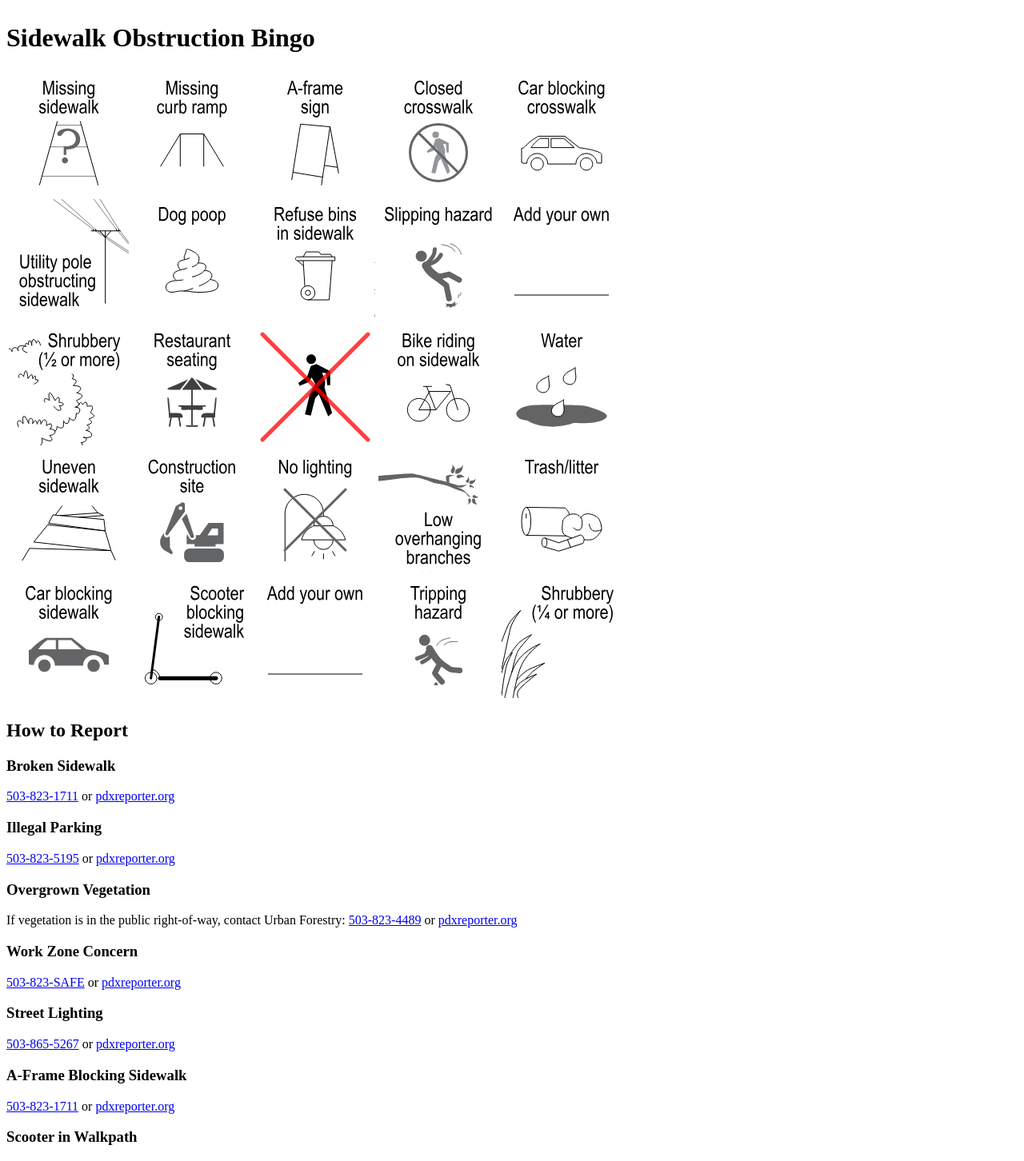
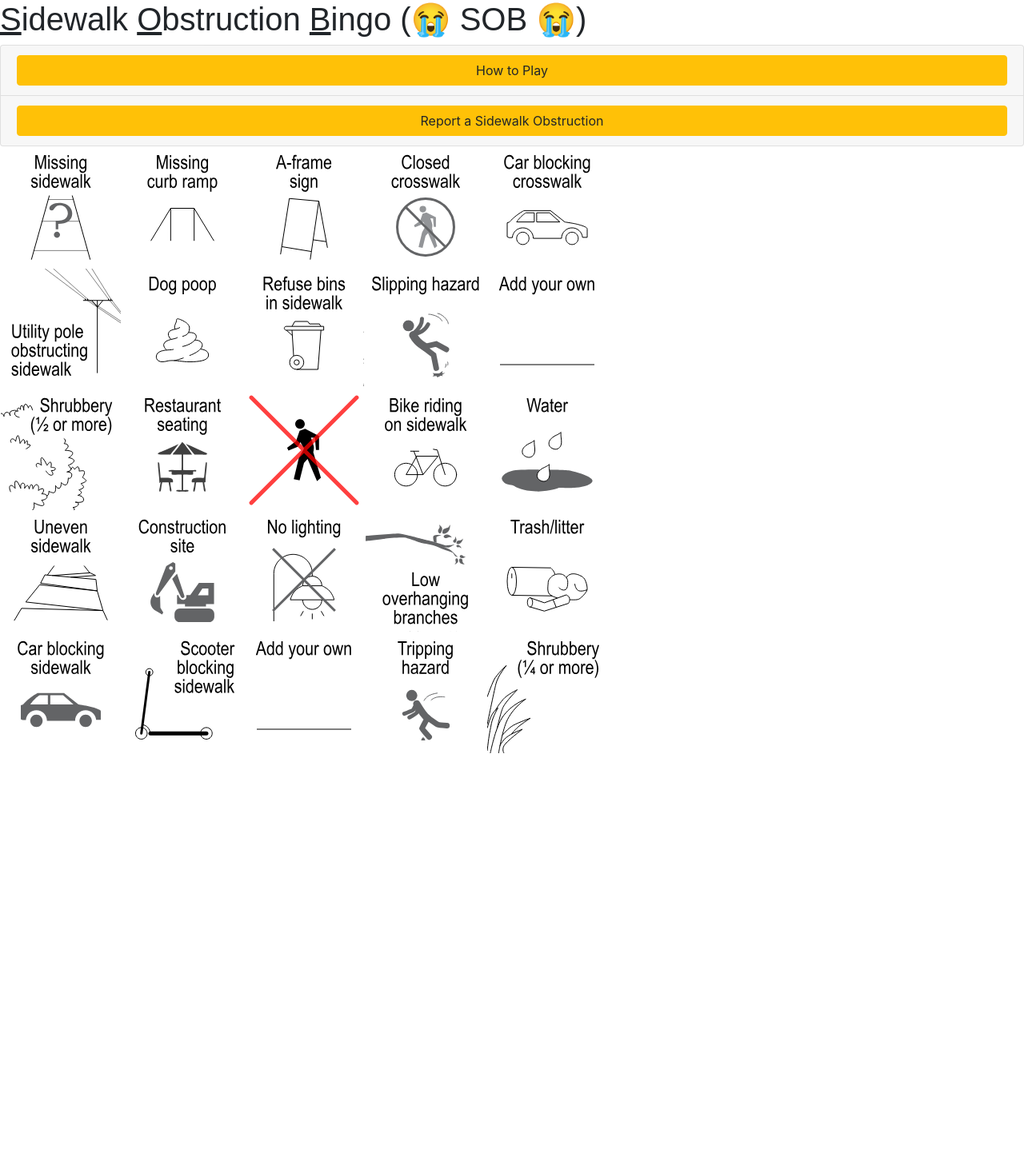
Before and after one commit to OregonWalks/sidewalk-obstruction-bingo, a Next.js app: page / in a window 1280 px wide. Shown: the top 1452 px of the page at 80% size. After the commit the page ends 943 px from the top, so only its background shows below. Built offline with nearby package versions, Linux system fonts and the light colour scheme.

Commit message:
Moved How to Play and Report into accordion

```diff
--- a/package.json
+++ b/package.json
@@ -13,9 +13,11 @@
   "author": "",
   "license": "Apache-2.0",
   "dependencies": {
+    "bootstrap": "^4.4.1",
     "idb-keyval": "^3.2.0",
     "next": "^9.3.4",
     "react": "^16.13.1",
+    "react-bootstrap": "^1.0.0",
     "react-dom": "^16.13.1"
   },
   "devDependencies": {
--- a/pages/_app.tsx
+++ b/pages/_app.tsx
@@ -1,4 +1,5 @@
-import '../styles.css'
+import '../styles.css';
+import 'bootstrap/dist/css/bootstrap.min.css';
 
 // This default export is required in a new `pages/_app.js` file.
 export default function MyApp({ Component, pageProps }) {
--- a/pages/index.tsx
+++ b/pages/index.tsx
@@ -1,6 +1,10 @@
 import React from 'react';
 
 import Board from "../components/board"
+
+import Accordion from 'react-bootstrap/Accordion'
+import Card from 'react-bootstrap/Card'
+import Button from 'react-bootstrap/Button'
 
 export default function Index() {
 
@@ -10,14 +14,73 @@ export default function Index() {
     flexDirection: "column",
     justifyContent: "space-between safe",
   }}>
-    <h1 style={{ flex: "0 auto" }}>Sidewalk Obstruction Bingo</h1>
+    <h1 style={{ flex: "0 auto" }}><u>S</u>idewalk <u>O</u>bstruction <u>B</u>ingo (&#128557; SOB &#128557;)</h1>
+
+    <Accordion>
+      <Card>
+        <Card.Header>
+          <Accordion.Toggle as={Button} variant="warning" eventKey="0" block>
+            How to Play
+          </Accordion.Toggle>
+        </Card.Header>
+        <Accordion.Collapse eventKey="0">
+          <Card.Body>
+            <p>Go for a walk. When you see a sidewalk obstruction, tap it on the board. If you don't get a bingo in one walk, don't fret!
+            Your phone will remember your squares so you can keep going for walks until you get a bingo.</p>
+            <p>When you get a bingo, you'll have the option to enter your information to join a raffle.</p>
+            <p>If you decide to start a new board, the tiles will re-shuffle so your card will look different every time you play.
+            </p>
+            </Card.Body>
+        </Accordion.Collapse>
+      </Card>
+      <Card>
+        <Card.Header>
+          <Accordion.Toggle as={Button} variant="warning" eventKey="1" block>
+            Report a Sidewalk Obstruction
+          </Accordion.Toggle>
+        </Card.Header>
+        <Accordion.Collapse eventKey="1">
+          <Card.Body>
+          <h4>Scooter in Walkway</h4>
+          <p>{"Contact the e-scooter company directly using information on the scooter, or find contact information on the City's "}
+          <a href="https://www.portlandoregon.gov/transportation/79174">E-Scooter Reporting and Feedback</a> {' page.'}
+          </p>
+
+          <h4>All Other Issues</h4>
+          <p>{'Can be reported on '}
+          <a href="https://pdxreporter.org/">pdxreporter.org</a>
+          {', or use the phone numbers listed below:'}</p>
+
+          <p>Broken Sidewalk: <a href="tel:503-823-1711">503-823-1711</a></p>
+
+          <p>Illegal Parking: <a href="tel:503-823-5195">503-823-5195</a></p>
+
+          <p>Overgrown Vegetation in the Right-of-Way: <a href="tel:503-823-4489">503-823-4489</a></p>
+
+          <p>Work Zone Concern: <a href="tel:503-823-7233">503-823-SAFE</a></p>
+
+          <p>Street Lighting: <a href="tel:503-865-5267">503-865-5267</a></p>
+
+          <p>A-Frame Blocking Sidewalk: <a href="tel:503-823-1711">503-823-1711</a></p>
+
+          <p>Refuse Bins in the Right-of-Way: <a href="tel:503-823-7202">503-823-7202</a></p>
+          </Card.Body>
+        </Accordion.Collapse>
+      </Card>
+    </Accordion>
+
+
+
     <div>
       <Board />
     </div>
-    <div>
-      <h2>How to Report</h2>
 
-      <h3>Broken Sidewalk</h3>
+
+
+
+
+
+{/*       <h3>Broken Sidewalk</h3>
       <p><a href="tel:503-823-1711">503-823-1711</a>{' or '}
       <a href="https://pdxreporter.org/">pdxreporter.org</a></p>
 
@@ -42,7 +105,7 @@ export default function Index() {
       <p><a href="tel:503-823-1711">503-823-1711</a>{' or '}
       <a href="https://pdxreporter.org/">pdxreporter.org</a></p>
 
-      <h3>Scooter in Walkpath</h3>
+      <h3>Scooter in Walkway</h3>
       <p>{"Contact the e-scooter company directly using information on the scooter, or find contact information on the City's "}
       <a href="https://www.portlandoregon.gov/transportation/79174">E-Scooter Reporting and Feedback</a> {' page.'}
       </p>
@@ -53,9 +116,8 @@ export default function Index() {
 
       <h3>Other Issues</h3>
       <p>{'For all other issues, use the "other" section of '}
-      <a href="https://pdxreporter.org/">pdxreporter.org</a></p>
+      <a href="https://pdxreporter.org/">pdxreporter.org</a></p> */}
 
 
-    </div>
   </main>;
 };
--- a/styles.css
+++ b/styles.css
@@ -1 +1,19 @@
 html, body, #__next, main {height:100%}
+
+@import url('https://fonts.googleapis.com/css2?family=Roboto+Slab:wght@300&display=swap');
+@import url('https://fonts.googleapis.com/css2?family=Montserrat&display=swap');
+
+h1, h2, h3, h4 {
+    font-family: "Montserrat", sans-serif;
+}
+
+p {
+    font-family: "Roboto Slab", serif;
+    font-size: 18px;
+    font-weight: 300;
+}
+
+a {
+    color: #0073bb;
+    text-decoration: none;
+}
```
Also changed, not shown: 1 other file (tests, documents, lock files or other folders).
